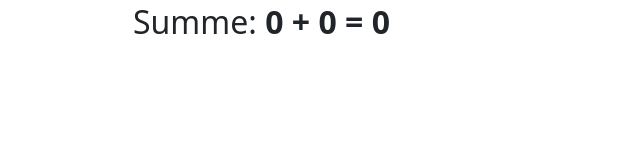
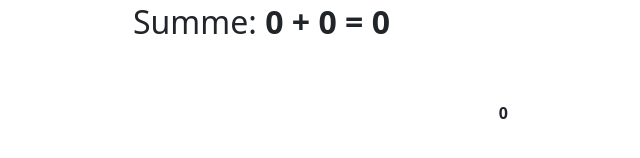
Before and after one commit to hansmaulwurf23/yorinde, a Vue app: page / in a window 1280 px wide. Shown: the part 554-712 px from the top of the page, without its empty margins (323-963 px from the left). Built offline with nearby package versions, Linux system fonts and the light colour scheme; some icons are missing.

Commit message:
dice roll counter visible

```diff
--- a/src/components/TheRandomDiceInput.vue
+++ b/src/components/TheRandomDiceInput.vue
@@ -65,7 +65,8 @@ function getRandoms(count) {
       </button>
     </div>
     <div>
-      <button class="squarebtn" @click="rollDices()" :disabled="rollCount >= 3">
+      <button class="squarebtn" @click="rollDices()" :disabled="rollCount >= 3" style="position: relative;">
+        <div class="rolllabel">{{ rollCount }}</div>
         <svg-icon type="mdi" size="56" :path="mdiDiceMultiple"></svg-icon>
       </button>
     </div>
@@ -73,9 +74,17 @@ function getRandoms(count) {
 </template>
 
 <style scoped>
+.rolllabel {
+  font-size: 1rem;
+  font-weight: bold;
+  position: absolute;
+  bottom: 0;
+  right: 0;
+}
+
 .fixedDice {
   color: rgb(220, 53, 69);
-  animation: growAndFade 1s ease;
+  animation: growAndFade 0.5s ease;
 }
 
 @keyframes growAndFade {
```
